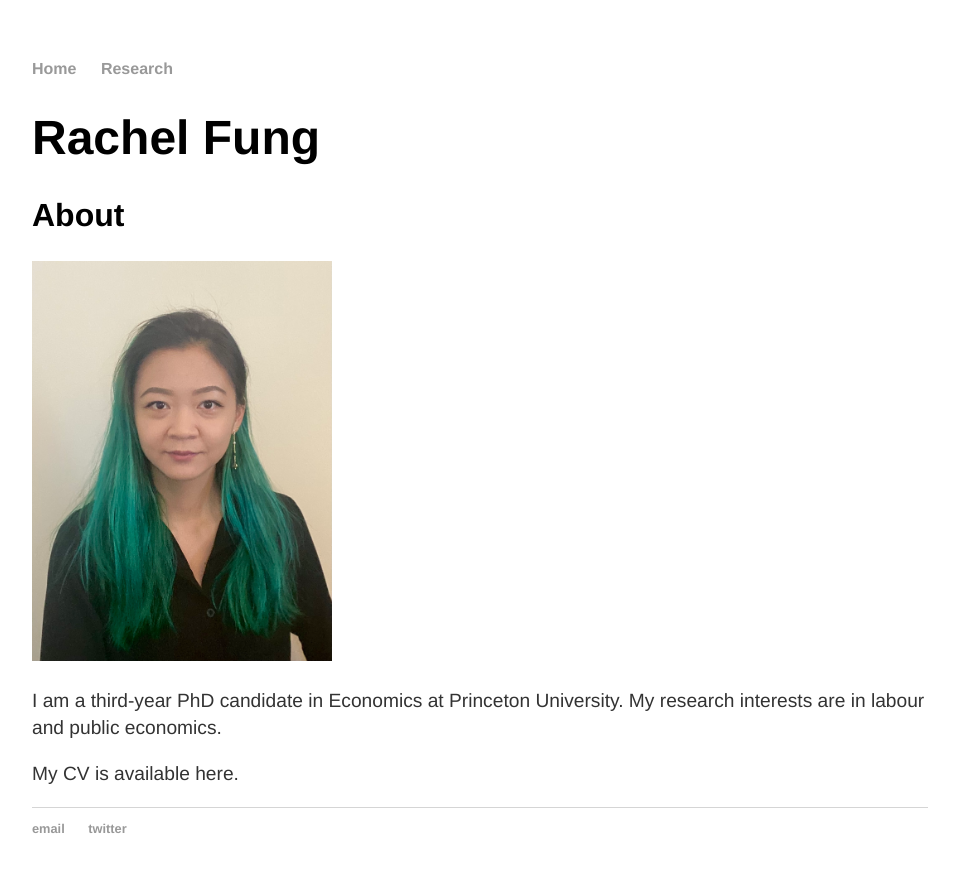
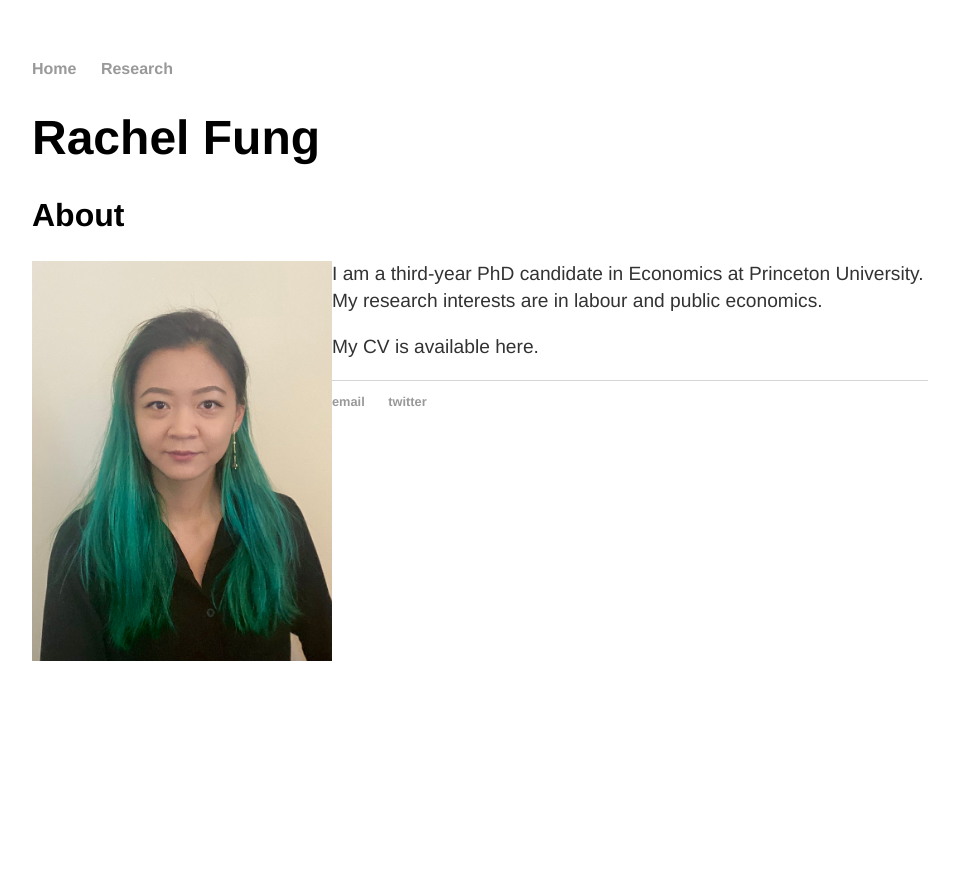
Before and after one commit to rachelylfung/rachelylfung.github.io, a Jekyll site: the page built from index.md, in a window 1280 px wide. Shown: the top 872 px of the page, without its empty margins (160-1119 px from the left). Built offline with Jekyll 4.4.1, drawn with Linux system fonts in a browser that asks for light colours.

Commit message:
Update index.md

```diff
--- a/index.md
+++ b/index.md
@@ -8,7 +8,7 @@
 
 
 ## About
-<img src="https://rachelylfung.github.io/assets/headshot.jpg" width="300" height="400"/>
+<img src="https://rachelylfung.github.io/assets/headshot.jpg" width="300" height="400" img align="left"/>
 
 I am a third-year PhD candidate in Economics at Princeton University. My research interests are in labour and public economics.
 
```
